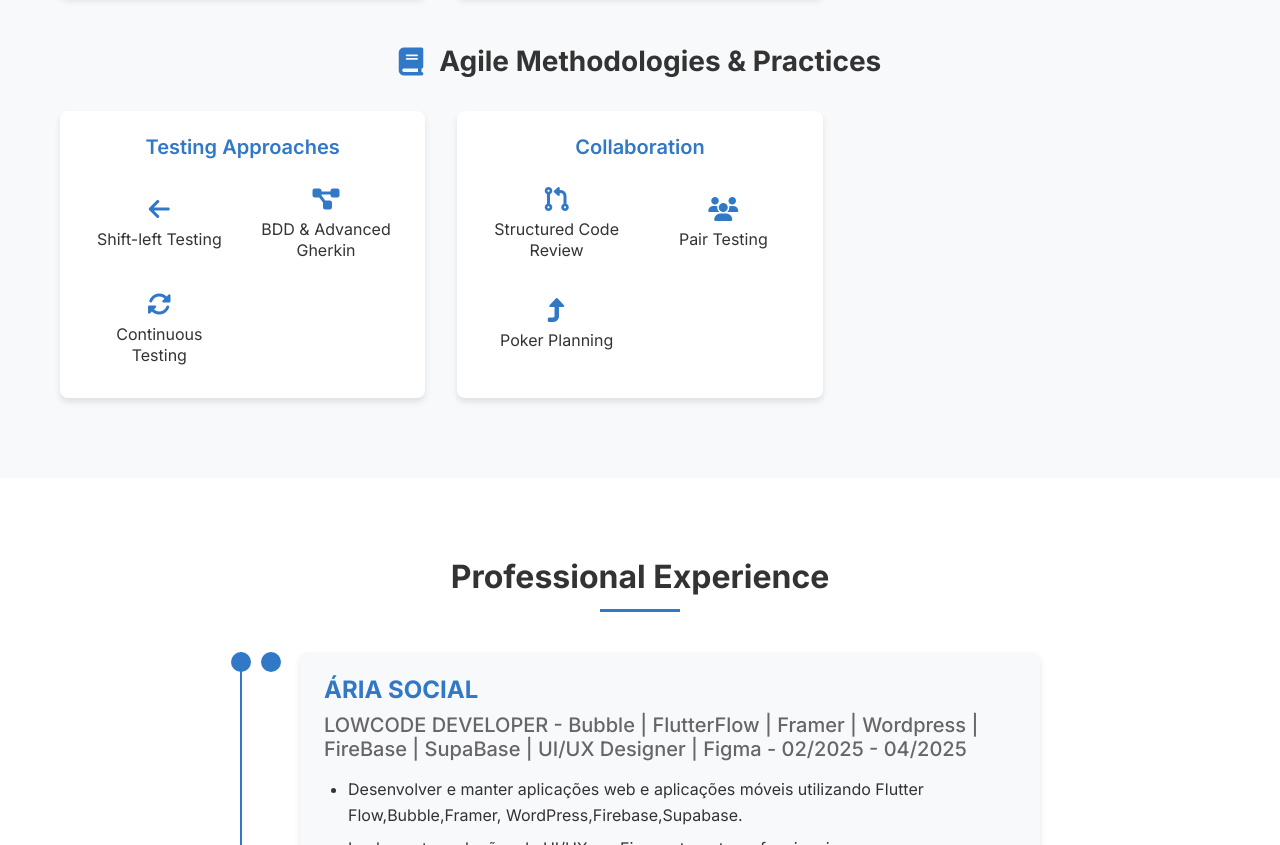
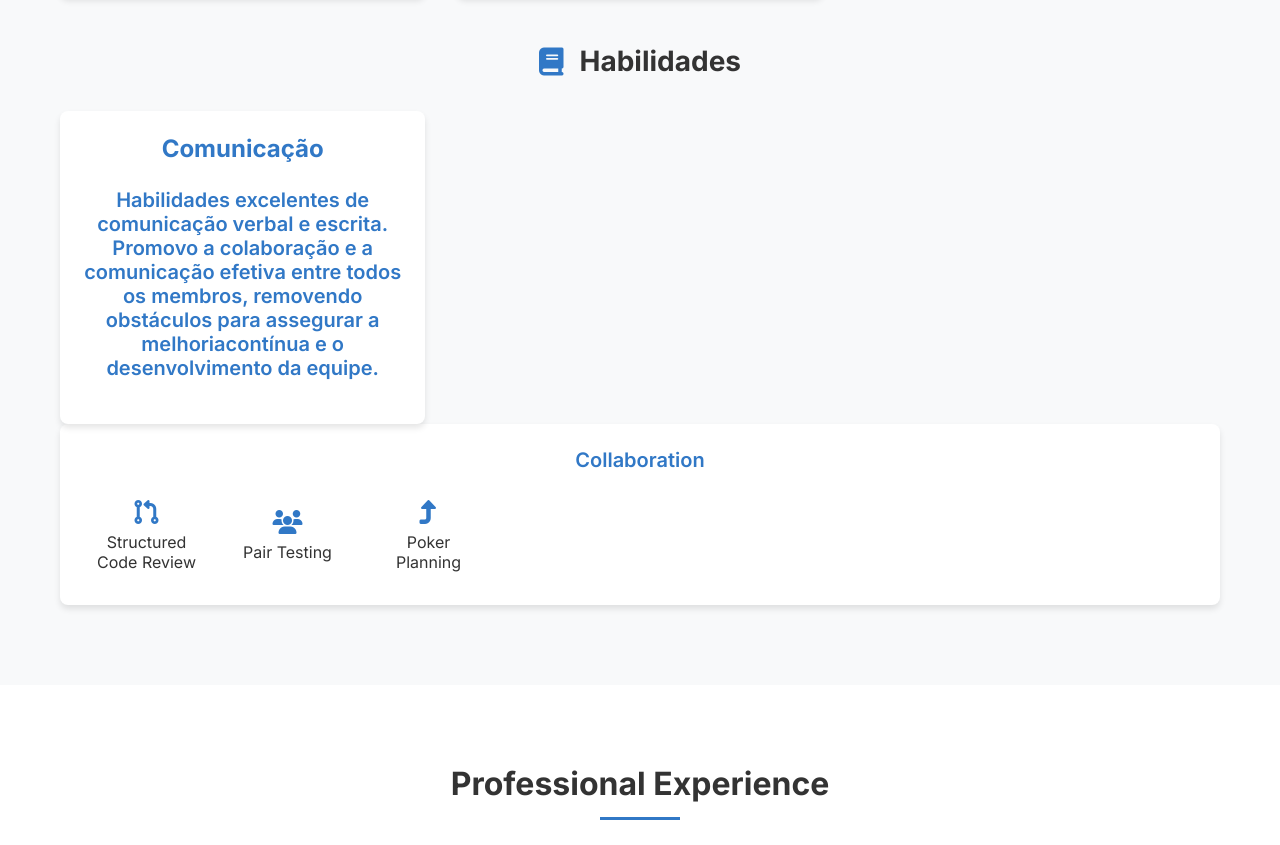
Before and after one commit to BernardinoGomes/.github.io, a plain HTML site: page index.html in a window 1280 px wide. Shown: the part 2777-3622 px from the top of the page. Drawn offline with Linux system fonts and the light colour scheme.

Commit message:
Update index.html

```diff
--- a/index.html
+++ b/index.html
@@ -380,24 +380,14 @@ organização.
 
            <div class="skills-category-title">
             <i class="fa-solid fa-book" aria-hidden="true"></i>
-            <h3>Agile Methodologies & Practices</h3>
+            <h3>Habilidades</h3>
+
           </div>
           <div class="skills-container">
             <div class="skill-category">
-              <h4>Testing Approaches</h4>
-              <div class="skill-items">
-                <div class="skill-item">
-                  <i class="fa-solid fa-arrow-left" aria-hidden="true"></i>
-                  <span>Shift-left Testing</span>
-                </div>
-                <div class="skill-item">
-                  <i class="fa-solid fa-diagram-project" aria-hidden="true"></i>
-                  <span>BDD & Advanced Gherkin</span>
-                </div>
-                <div class="skill-item">
-                  <i class="fa-solid fa-rotate" aria-hidden="true"></i>
-                  <span>Continuous Testing</span>
-                </div>
+              <h3>Comunicação</h3>
+              <h4>Habilidades excelentes de comunicação verbal e escrita. Promovo a colaboração e a comunicação
+    efetiva entre todos os membros, removendo obstáculos para assegurar a melhoriacontínua e o desenvolvimento da equipe.</h4>
               </div>
             </div>
             <div class="skill-category">
```
